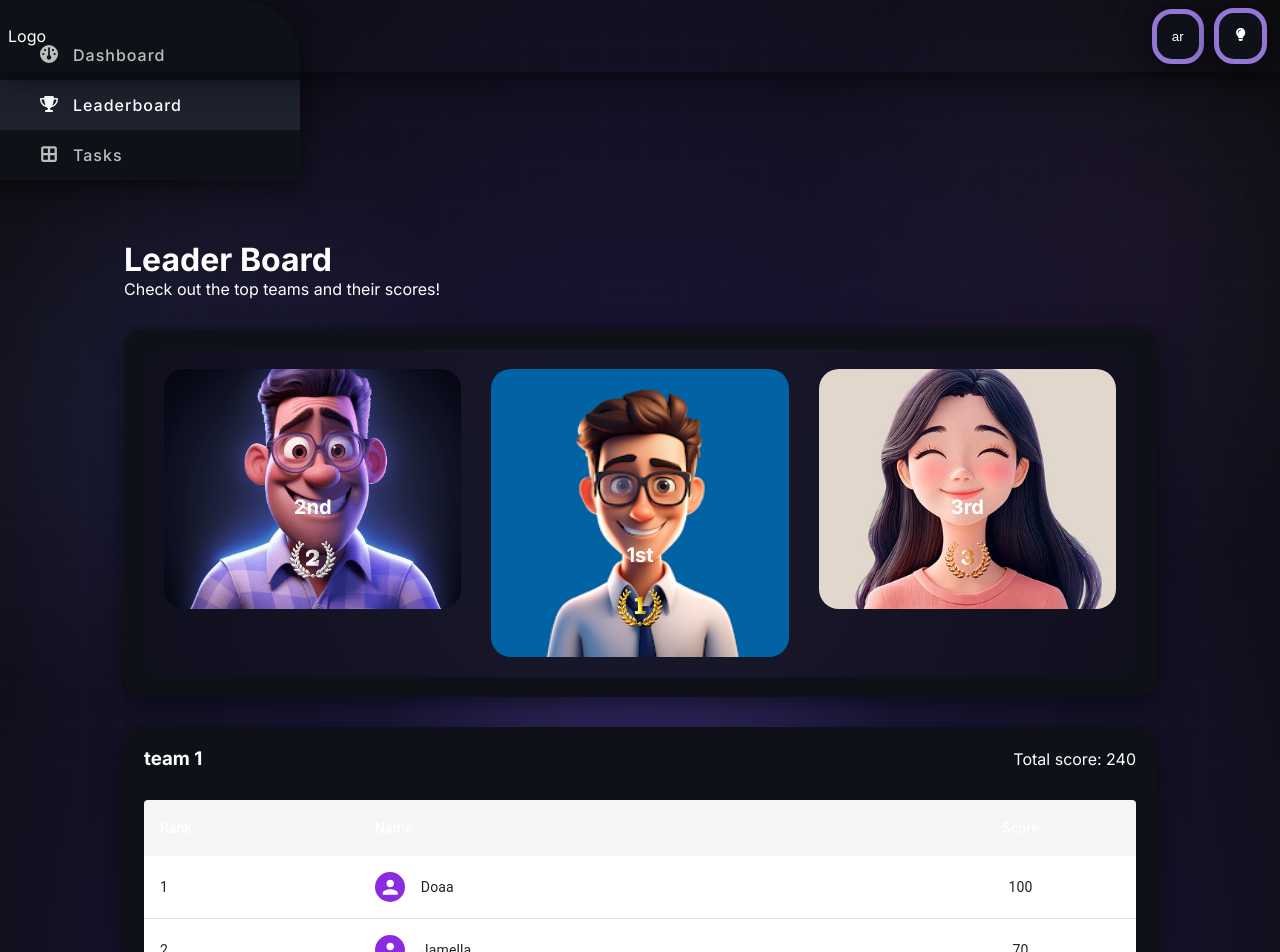
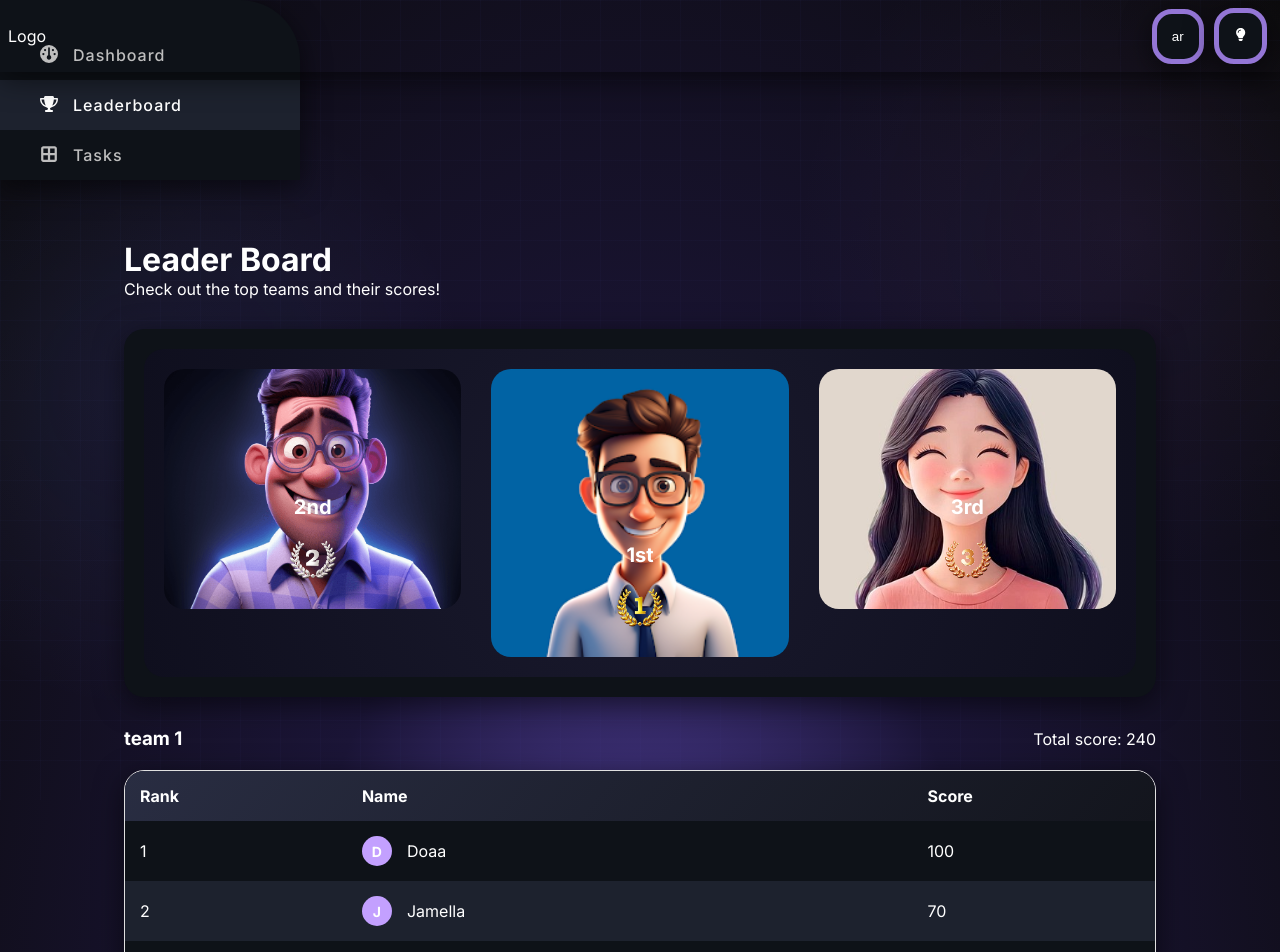
Before and after one commit to doaamohamed88/Taskify, a React (Vite) app in the folder Frontend/: page /leader-board in a window 1280 px wide. Shown: the top 952 px of the page. Built offline with nearby package versions, Linux system fonts and the light colour scheme; a web font is replaced by a local one.

Commit message:
Team table | Leader board

```diff
--- /dev/null
+++ b/Frontend/src/Components/TeamTable/TeamTable.module.scss
@@ -0,0 +1,60 @@
+.tableContainer {
+  width: 100%;
+  margin: auto;
+  border: 1px solid #e0e0e0;
+  border-radius: var(--border-radius-main);
+    box-shadow: var(--shadow);
+  background-color: var(--gradient);
+
+  overflow: hidden;
+}
+
+.table {
+  width: 100%;
+  border-collapse: collapse;
+  padding-inline: var(--section-padding-sm);
+}
+
+.tableHead {
+    background-image: var(--card-linear-gradient);
+}
+
+.tableHeadCell {
+  color: #fff;
+  padding: 15px;
+  font-weight: bold;
+  text-align: left;
+}
+
+.tableBodyRow {
+  &:nth-child(even) {
+    background-color: var(--secondary-color);
+  }
+  &:nth-child(odd) {
+    background-color: var(--main-color);
+  }
+}
+
+.tableBodyCell {
+  padding: 15px;
+  text-align: left;
+}
+
+.avatarWrapper {
+  display: flex;
+  align-items: center;
+  gap: 15px;
+}
+
+.avatar {
+  width: 30px;
+  height: 30px;
+  border-radius: 50%;
+  background-color: var(--todo-color);
+  color: #fff;
+  display: flex;
+  justify-content: center;
+  align-items: center;
+  font-size: 14px;
+  font-weight: bold;
+}
--- a/Frontend/src/Components/TeamTable/index.jsx
+++ b/Frontend/src/Components/TeamTable/index.jsx
@@ -1,36 +1,13 @@
 import React from "react";
-import Table from "@mui/material/Table";
-import TableBody from "@mui/material/TableBody";
-import TableContainer from "@mui/material/TableContainer";
-import TableHead from "@mui/material/TableHead";
-import Paper from "@mui/material/Paper";
-import { styled, TableCell, tableCellClasses, TableRow } from "@mui/material";
-import { Box } from "@mui/material";
-import Avatar from "@mui/material/Avatar";
-
-const StyledTableCell = styled(TableCell)(({ theme }) => ({
-  [`&.${tableCellClasses.head}`]: {
-    backgroundColor: theme.palette.action.hover,
-    color: theme.palette.common.white,
-  },
-  [`&.${tableCellClasses.body}`]: {
-    fontSize: 14,
-  },
-}));
-
-const StyledTableRow = styled(TableRow)(() => ({
-  "&:last-child td, &:last-child th": {
-    border: 0,
-  },
-}));
+import styles from "./TeamTable.module.scss";
 
 function createData(rank, name, score) {
   return { rank, name, score };
 }
 
 const rows = [
-  createData(1, "Doaa ", 100),
-  createData(2, "Jamella ", 70),
+  createData(1, "Doaa", 100),
+  createData(2, "Jamella", 70),
   createData(3, "Abdelrahman", 50),
   createData(4, "Kareem", 20),
 ];
@@ -39,40 +16,36 @@ export default function TeamTable({ calculateTotalScore }) {
   const totalScore = rows.reduce((acc, row) => acc + row.score, 0);
 
   calculateTotalScore(totalScore);
+
   return (
-    <TableContainer component={Paper}>
-      <Table sx={{ minWidth: 300 }} aria-label="simple table">
-        <TableHead>
-          <StyledTableRow>
-            <StyledTableCell>Rank</StyledTableCell>
-            <StyledTableCell>Name</StyledTableCell>
-            <StyledTableCell align="center">Score</StyledTableCell>
-          </StyledTableRow>
-        </TableHead>
-        <TableBody>
+    <div className={styles.tableContainer}>
+      <table className={styles.table}>
+        <thead className={styles.tableHead}>
+          <tr>
+            <th className={styles.tableHeadCell}>Rank</th>
+            <th className={styles.tableHeadCell}>Name</th>
+            <th className={styles.tableHeadCell}>Score</th>
+          </tr>
+        </thead>
+        <tbody>
           {rows.map((row) => (
-            <StyledTableRow key={row.rank}>
-              <StyledTableCell>{row.rank}</StyledTableCell>
-              <StyledTableCell component="th" scope="row">
-                <Box sx={{ display: "flex", alignItems: "center", gap: 2 }}>
-                  <Avatar
-                    src={row.avatar}
-                    alt={row.name}
-                    sx={{
-                      width: 30,
-                      height: 30,
-                      bgcolor: "#8a2be2",
-                      color: "white",
-                    }}
-                  />
+            <tr key={row.rank} className={styles.tableBodyRow}>
+              <td className={styles.tableBodyCell}>{row.rank}</td>
+              <td className={styles.tableBodyCell}>
+                <div className={styles.avatarWrapper}>
+                  <div className={styles.avatar}>
+                    {row.name.charAt(0).toUpperCase()}
+                  </div>
                   {row.name}
-                </Box>
-              </StyledTableCell>
-              <StyledTableCell align="center">{row.score}</StyledTableCell>
-            </StyledTableRow>
+                </div>
+              </td>
+              <td className={styles.tableBodyCell} align="center">
+                {row.score}
+              </td>
+            </tr>
           ))}
-        </TableBody>{" "}
-      </Table>
-    </TableContainer>
+        </tbody>
+      </table>
+    </div>
   );
 }
--- a/Frontend/src/pages/LeaderBoard/LeaderBoard.jsx
+++ b/Frontend/src/pages/LeaderBoard/LeaderBoard.jsx
@@ -21,14 +21,14 @@ export default function LeaderBoard() {
         <RankCard />
       </Card>
 
-      <Card size="large">
+      <div size="large">
         <div className={styles.tableHeaderInfo}>
           <h3 style={{ textAlign: "center" }}>team 1</h3>
           <span>Total score: {totalScore}</span>
         </div>
 
         <TeamTable calculateTotalScore={calculateTotalScore} />
-      </Card>
+      </div>
     </div>
   );
 }
```
Also changed, not shown: Frontend/package.json (+1 -7 lines), Frontend/src/main.jsx (+0 -19 lines), 2 other files (tests, documents, lock files or other folders).
